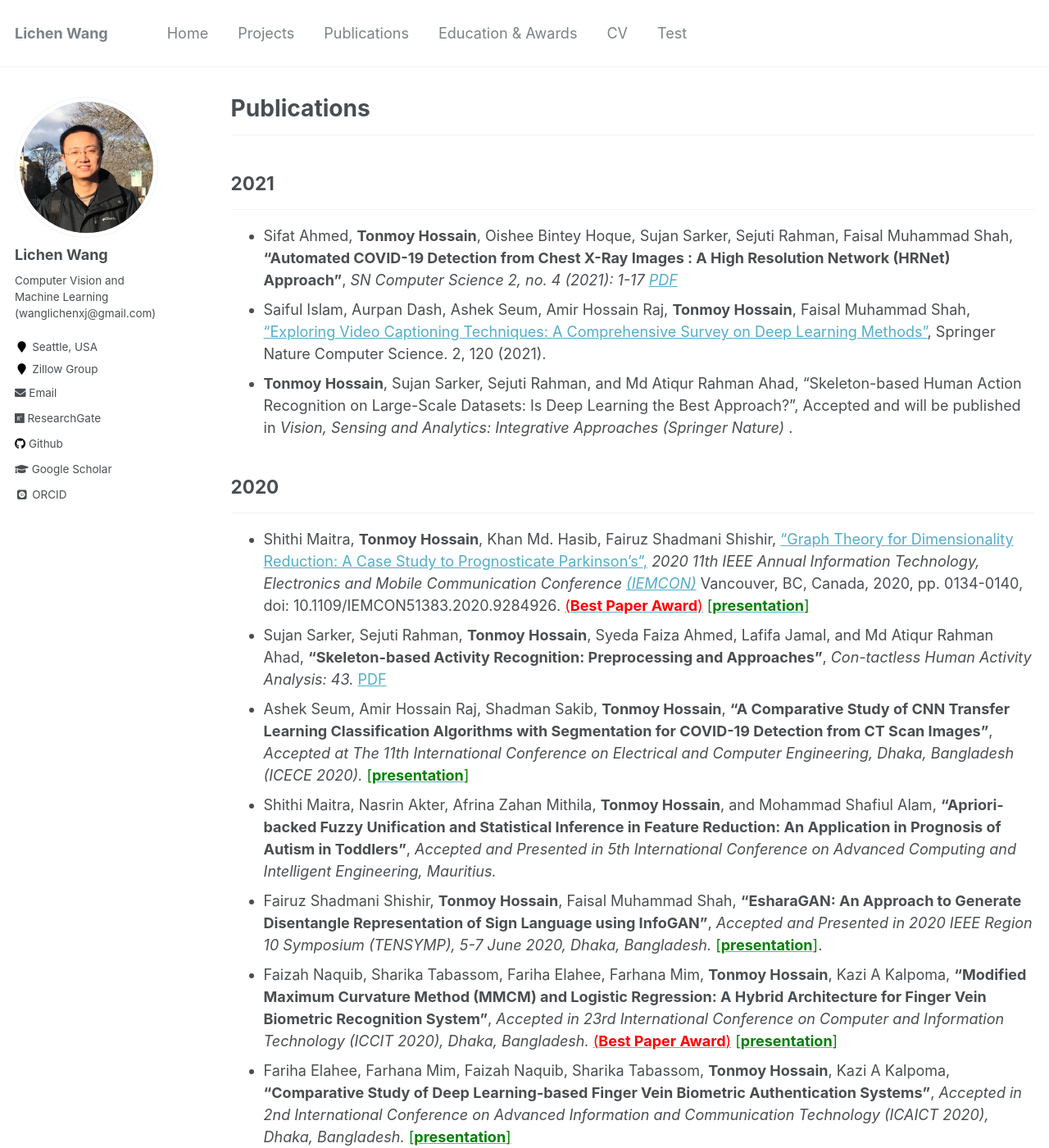
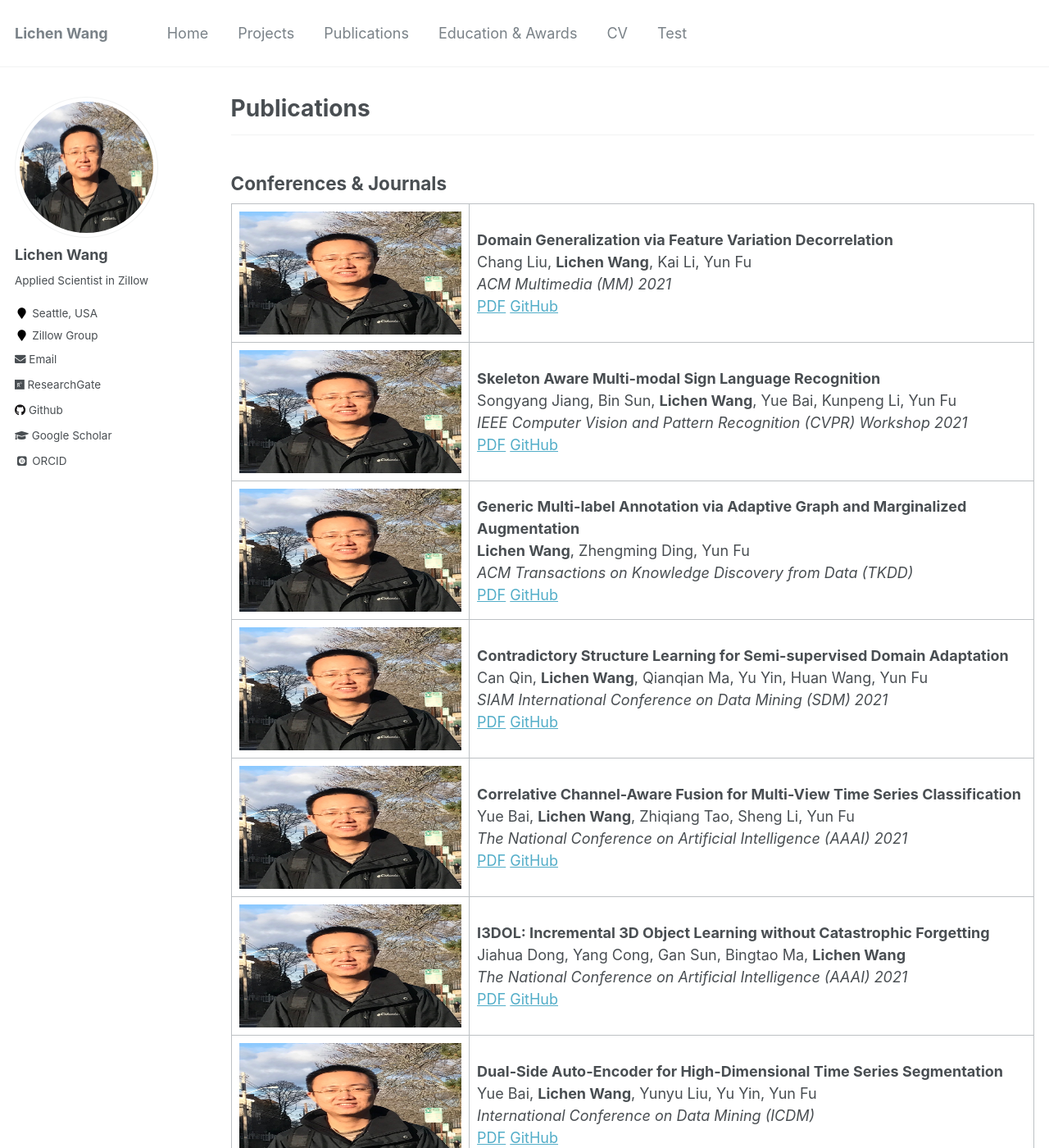
Before and after one commit to wanglichenxj/wanglichenxj.github.io, a Jekyll site: the page built from _pages/publications.md, in a window 1280 px wide and 1400 px high. Shown: the whole window at 82% size. Built offline with Jekyll 4.4.1, drawn with Linux system fonts in a browser that asks for light colours; some web fonts are replaced; some of the changed text lies outside the part shown.

Commit message:
add publications

```diff
--- a/_config.yml
+++ b/_config.yml
@@ -84,7 +84,7 @@ author:
   # avatar           : "final_picture.jpg"
   avatar           : "profile_img.png"
   # bio              : "Communicating with the data to contribute to the field of Deep Learning and Computer Vision for mankind is my pre-eminent ambition"
-  bio              : "Computer Vision and Machine Learning (wanglichenxj@gmail.com)"
+  bio              : "Applied Scientist in Zillow"
   location         : "Seattle, USA"
   employer         : "Zillow Group"
   pubmed           : #"https://www.ncbi.nlm.nih.gov/pubmed/?term=john+snow"
--- a/_pages/publications.md
+++ b/_pages/publications.md
@@ -6,12 +6,31 @@ author_profile: true
 ---
 
 -----------
+## Conferences & Journals
 
-## 2021
------------
-* Sifat Ahmed, **Tonmoy Hossain**, Oishee Bintey Hoque, Sujan Sarker, Sejuti Rahman, Faisal Muhammad Shah, **"Automated COVID-19 Detection from Chest X-Ray Images : A High Resolution Network (HRNet) Approach"**, <i>SN Computer Science 2, no. 4 (2021): 1-17 [PDF](https://link.springer.com/article/10.1007/s42979-021-00690-w)</i>
+
+|<img src='profile_img.png' align='right' style=' width:300px;height:150px'/> | **Domain Generalization via Feature Variation Decorrelation** <br> Chang Liu, **Lichen Wang**, Kai Li, Yun Fu<br> <i>ACM Multimedia (MM) 2021 </i> <br>[PDF](https://link.springer.com/article/10.1007/s42979-021-00690-w) [GitHub](https://link.springer.com/article/10.1007/s42979-021-00690-w)|
+|<img src='profile_img.png' align='right' style=' width:300px;height:150px'/> | **Skeleton Aware Multi-modal Sign Language Recognition** <br> Songyang Jiang, Bin Sun, **Lichen Wang**, Yue Bai, Kunpeng Li, Yun Fu<br> <i>IEEE Computer Vision and Pattern Recognition (CVPR) Workshop 2021 </i> <br>[PDF](https://link.springer.com/article/10.1007/s42979-021-00690-w) [GitHub](https://link.springer.com/article/10.1007/s42979-021-00690-w)|
+|<img src='profile_img.png' align='right' style=' width:300px;height:150px'/> | **Generic Multi-label Annotation via Adaptive Graph and Marginalized Augmentation** <br> **Lichen Wang**, Zhengming Ding, Yun Fu<br> <i>ACM Transactions on Knowledge Discovery from Data (TKDD)</i> <br>[PDF](https://link.springer.com/article/10.1007/s42979-021-00690-w) [GitHub](https://link.springer.com/article/10.1007/s42979-021-00690-w)|
+|<img src='profile_img.png' align='right' style=' width:300px;height:150px'/> | **Contradictory Structure Learning for Semi-supervised Domain Adaptation** <br> Can Qin, **Lichen Wang**, Qianqian Ma, Yu Yin, Huan Wang, Yun Fu<br> <i>SIAM International Conference on Data Mining (SDM) 2021</i> <br>[PDF](https://link.springer.com/article/10.1007/s42979-021-00690-w) [GitHub](https://link.springer.com/article/10.1007/s42979-021-00690-w)|
+|<img src='profile_img.png' align='right' style=' width:300px;height:150px'/> | **Correlative Channel-Aware Fusion for Multi-View Time Series Classification** <br> Yue Bai, **Lichen Wang**, Zhiqiang Tao, Sheng Li, Yun Fu<br> <i>The National Conference on Artificial Intelligence (AAAI) 2021 </i> <br>[PDF](https://link.springer.com/article/10.1007/s42979-021-00690-w) [GitHub](https://link.springer.com/article/10.1007/s42979-021-00690-w)|
+|<img src='profile_img.png' align='right' style=' width:300px;height:150px'/> | **I3DOL: Incremental 3D Object Learning without Catastrophic Forgetting** <br> Jiahua Dong, Yang Cong, Gan Sun, Bingtao Ma, **Lichen Wang**<br> <i>The National Conference on Artificial Intelligence (AAAI) 2021</i> <br>[PDF](https://link.springer.com/article/10.1007/s42979-021-00690-w) [GitHub](https://link.springer.com/article/10.1007/s42979-021-00690-w)|
+|<img src='profile_img.png' align='right' style=' width:300px;height:150px'/> | **Dual-Side Auto-Encoder for High-Dimensional Time Series Segmentation** <br> Yue Bai, **Lichen Wang**, Yunyu Liu, Yu Yin, Yun Fu<br> <i>International Conference on Data Mining (ICDM)</i> <br>[PDF](https://link.springer.com/article/10.1007/s42979-021-00690-w) [GitHub](https://link.springer.com/article/10.1007/s42979-021-00690-w)|
+
+|<img src='profile_img.png' align='right' style=' width:300px;height:150px'/> | **Generative View-Correlation Adaptation for Semi-Supervised Multi-View Learning** <br> Yunyu Liu, **Lichen Wang**, Yue Bai, Can Qin, Zhengming Ding, and Yun Fu<br> <i>SN Computer Science 2, no. 4 (2021): 1-17 </i> <br>[PDF](https://link.springer.com/article/10.1007/s42979-021-00690-w) [GitHub](https://link.springer.com/article/10.1007/s42979-021-00690-w)|
+|<img src='profile_img.png' align='right' style=' width:300px;height:150px'/> | **Automated COVID-19 Detection from Chest X-Ray Images : A High Resolution Network (HRNet) Approach** <br> Sifat Ahmed, **Tonmoy Hossain**, Oishee Bintey Hoque, Sujan Sarker, Sejuti Rahman, Faisal Muhammad Shah<br> <i>SN Computer Science 2, no. 4 (2021): 1-17 </i> <br>[PDF](https://link.springer.com/article/10.1007/s42979-021-00690-w) [GitHub](https://link.springer.com/article/10.1007/s42979-021-00690-w)|
+
+
 * Saiful Islam, Aurpan Dash, Ashek Seum, Amir Hossain Raj, **Tonmoy Hossain**, Faisal Muhammad Shah, ["Exploring Video Captioning Techniques: A Comprehensive Survey on Deep Learning Methods"](https://link.springer.com/article/10.1007/s42979-021-00487-x?wt_mc=Internal.Event.1.SEM.ArticleAuthorIncrementalIssue&utm_source=ArticleAuthorIncrementalIssue&utm_medium=email&utm_content=AA_en_06082018&ArticleAuthorIncrementalIssue_20210302), Springer Nature Computer Science. 2, 120 (2021).
 * **Tonmoy Hossain**, Sujan Sarker, Sejuti Rahman, and Md Atiqur Rahman Ahad, “Skeleton-based Human Action Recognition on Large-Scale Datasets: Is Deep Learning the Best Approach?”, Accepted and will be published in <i>Vision, Sensing and Analytics: Integrative Approaches (Springer Nature) </i>.
+
+
+## Patents
+-----------
+
+
+
+
 
 
 ## 2020
--- a/_sass/_tables.scss
+++ b/_sass/_tables.scss
@@ -6,7 +6,7 @@ table {
   margin-bottom: 1em;
   width: 100%;
   font-family: $global-font-family;
-  font-size: $type-size-6;
+  font-size: $type-size-5;
   border-collapse: collapse;
   border: 1px solid $light-gray;
 
```
Also changed, not shown: _pages/about.md (+1 -1 lines), _publications/profile_img.png (added).
